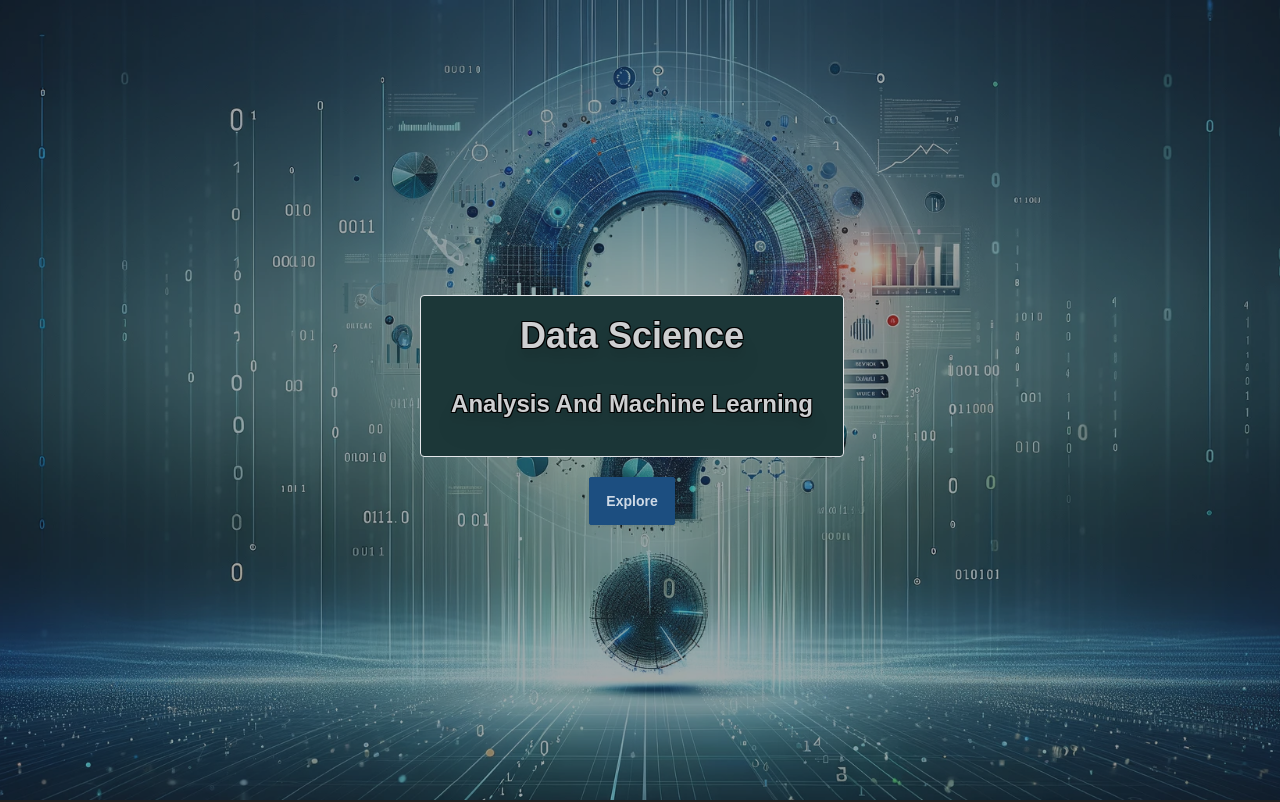
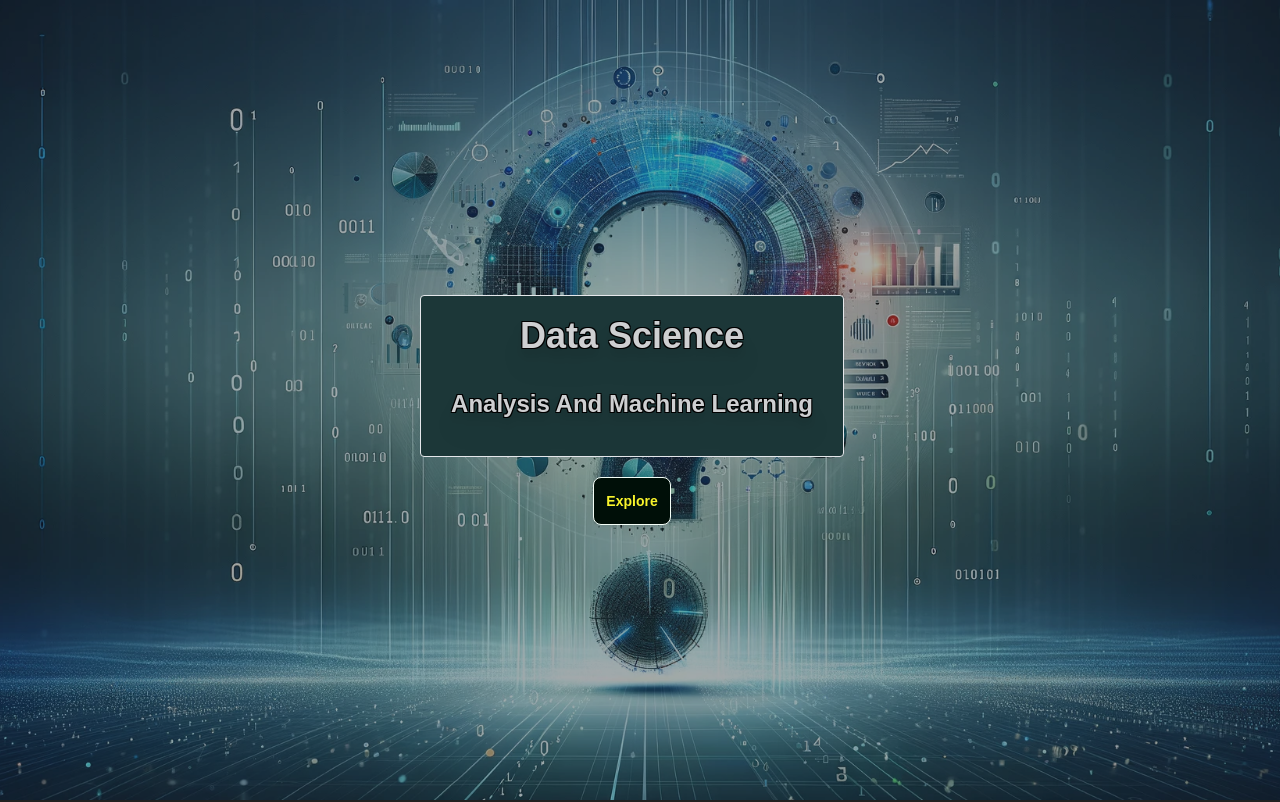
Before and after one commit to RW2023/viz, a Next.js app: page / in a window 1280 px wide. Shown: the top 802 px of the page. Built offline with nearby package versions, Linux system fonts and the light colour scheme.

Commit message:
change padding at different screens for gridbox

```diff
--- a/src/app/page.tsx
+++ b/src/app/page.tsx
@@ -49,7 +49,10 @@ export default function Home() {
               <LightSubheading title="Analysis and Machine Learning" />
             </div>
             <Link href="/landing">
-              <button className="btn btn-primary" type="submit">
+              <button
+                className="btn hover:bg-button hover:text-buttonText bg-buttonText text-button rounded-lg p-3 border-headline"
+                type="submit"
+              >
                 Explore
               </button>
             </Link>
```
